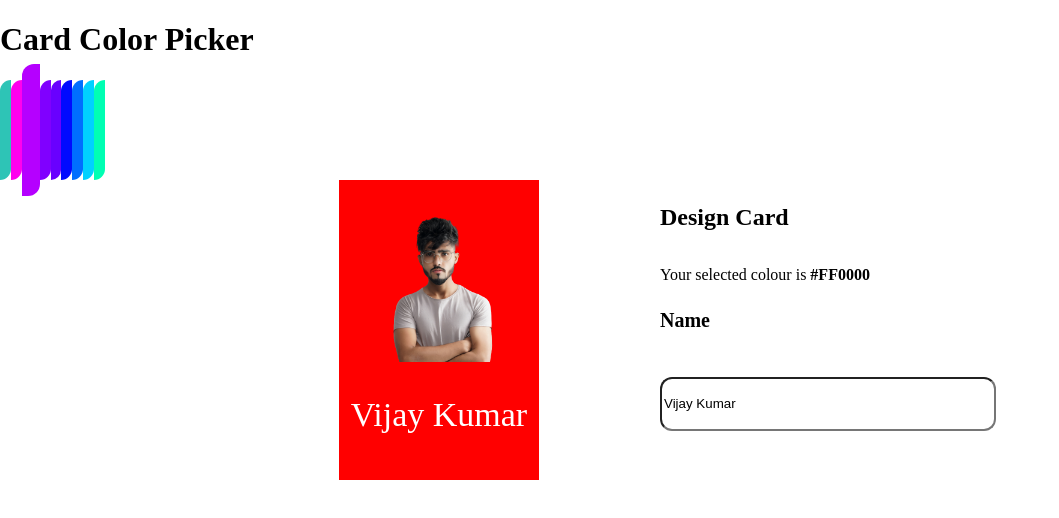
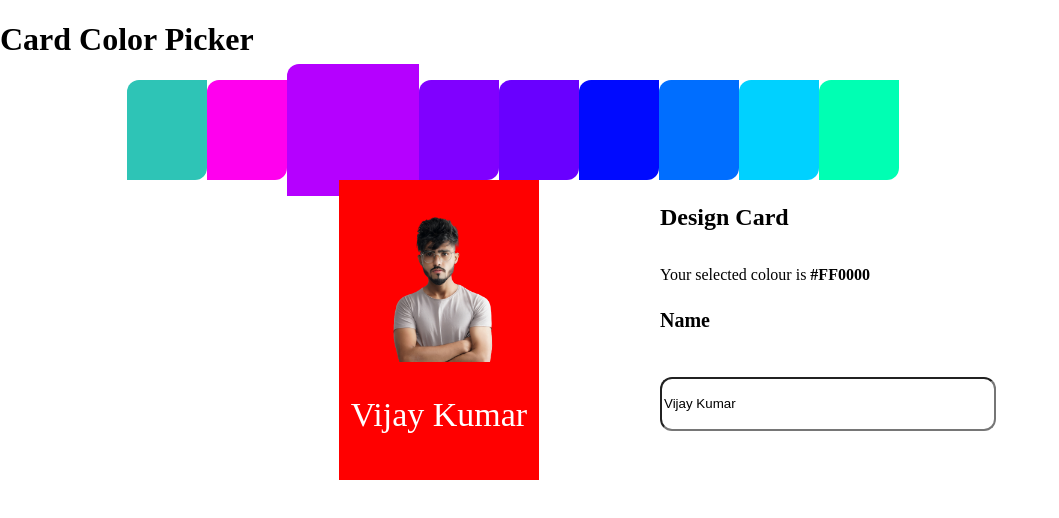
Before and after one commit to ViNu-23/Color-picker, a React (Create React App) app: page / in a window 1280 px wide. Shown: the top 518 px of the page, without its empty margins (0-1059 px from the left). Built offline with nearby package versions, Linux system fonts and the light colour scheme.

Commit message:
Update App.css

```diff
--- a/src/App.css
+++ b/src/App.css
@@ -8,7 +8,7 @@
   align-items: center;
   justify-content: center;
   height: 100px;
-  width: 105px;
+  width: 1025px;
   border-radius: full;
 
 }
```
